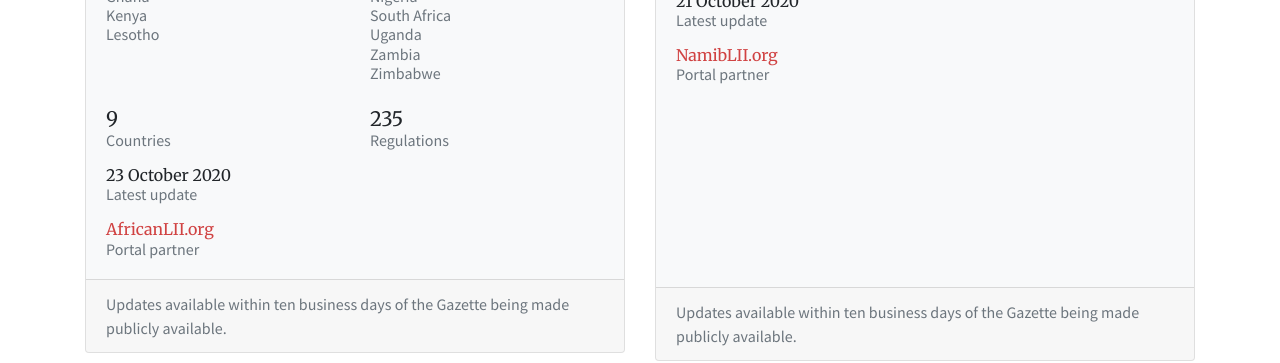
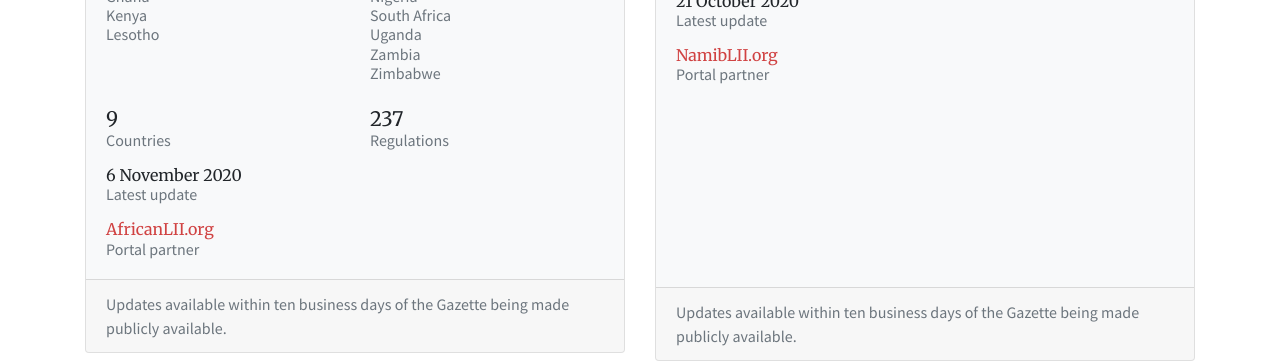
Before and after one commit to laws-africa/laws-africa.github.io, a Jekyll site: the page built from commons.markdown, in a window 1280 px wide and 900 px high, scrolled down 710 px. Shown: the part 154-517 px from the top of the window. Built offline with Jekyll 4.4.1, drawn with Linux system fonts in a browser that asks for light colours; nearby versions of some CDN libraries.

Commit message:
Updated stats via TravisCI

```diff
--- a/_data/commons.json
+++ b/_data/commons.json
@@ -1,8 +1,8 @@
 {
   "covid19": {
-    "as_at_date": "2020-10-23",
+    "as_at_date": "2020-11-06",
     "n_countries": 9,
-    "n_principal": 235
+    "n_principal": 237
   },
   "na": {
     "as_at_date": "2020-10-21",
```
